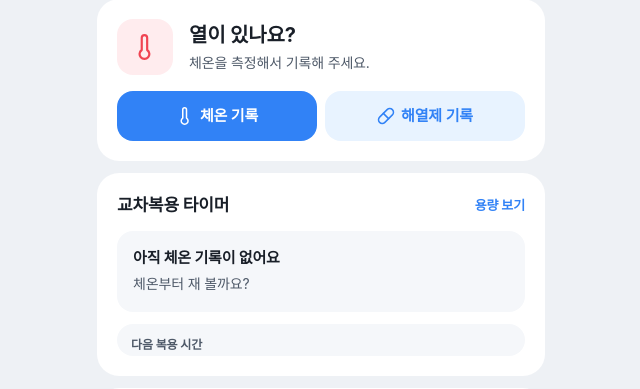
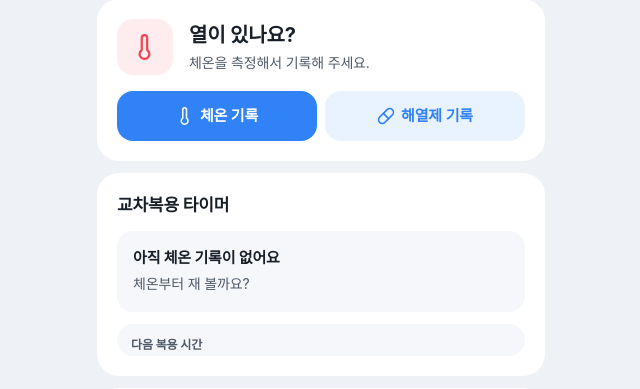
Before and after one commit to moning02004/sicklog, a Django app: template templates/sicklog/home.html in a window 1280 px wide. Shown: the part 316-705 px from the top of the page, without its empty margins (319-959 px from the left). Run offline with Django 5.2, Linux system fonts and the light colour scheme; the template is opened without the code that fills it, so the values that code supplies are empty; style sheets or scripts are compiled from the project's sources; parts of the project's set-up code (start-up, migrations or seed data) failed here and were passed over; some web fonts are replaced.

Commit message:
Drop 용량 보기 from the dose timer header
Co-Authored-By: Claude Opus 5.5 <noreply@anthropic.com>

```diff
--- a/templates/sicklog/home.html
+++ b/templates/sicklog/home.html
@@ -62,8 +62,7 @@
   </section>
 
   <section class="card p-5 flex flex-col gap-3">
-    <div class="flex items-center justify-between"><h3 class="text-[17px] font-bold">교차복용 타이머</h3>
-      <a href="{% url 'guide' %}" class="text-[13px] text-accent font-semibold">용량 보기</a></div>
+    <h3 class="text-[17px] font-bold">교차복용 타이머</h3>
     {% if not last_temp %}
     <div class="rounded-2xl bg-surface2 p-4 flex flex-col gap-1">
       <p class="text-[15px] font-bold">아직 체온 기록이 없어요</p>
```
